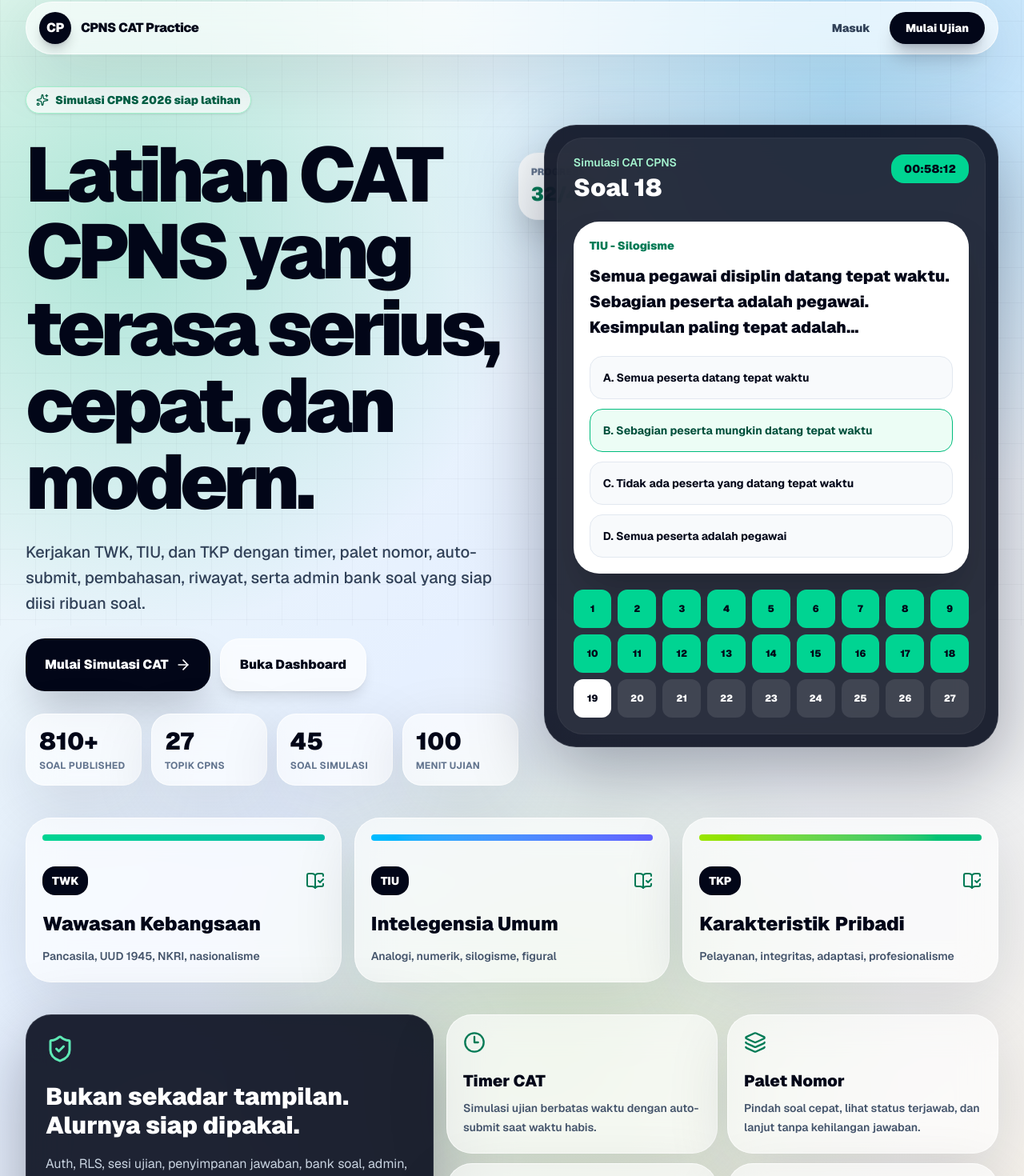
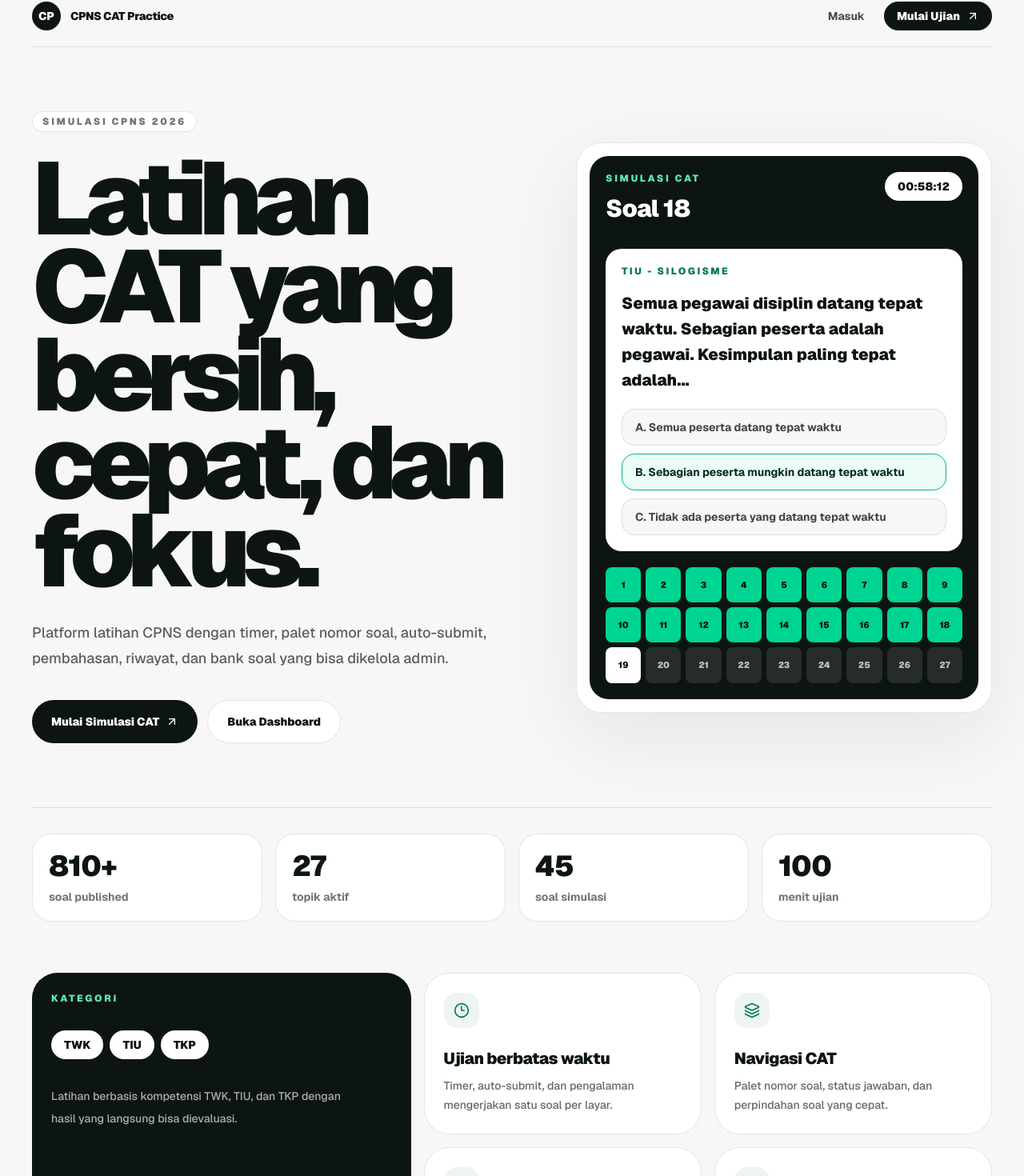
Before and after one commit to titaniajasmine11-source/latihancpns, a Next.js app: page / in a window 1280 px wide. Shown: the part 18-1488 px from the top of the page at 80% size. Built offline with nearby package versions, Linux system fonts and the light colour scheme.

Commit message:
Refine landing with clean premium UI

```diff
--- a/src/app/page.tsx
+++ b/src/app/page.tsx
@@ -1,142 +1,205 @@
 import Link from "next/link";
-import { ArrowRight, BookOpenCheck, Bot, Clock3, Layers3, ShieldCheck, Sparkles, Trophy } from "lucide-react";
-import { MotionArticle, MotionDiv, MotionHeader, MotionSection, MotionSpan } from "@/components/motion-primitives";
+import { ArrowUpRight, Check, Clock3, Database, Layers3, ShieldCheck } from "lucide-react";
+import { MotionArticle, MotionDiv, MotionSection } from "@/components/motion-primitives";
 
-const categories = [
-  { code: "TWK", name: "Wawasan Kebangsaan", tone: "from-emerald-400 to-teal-500", detail: "Pancasila, UUD 1945, NKRI, nasionalisme" },
-  { code: "TIU", name: "Intelegensia Umum", tone: "from-sky-400 to-indigo-500", detail: "Analogi, numerik, silogisme, figural" },
-  { code: "TKP", name: "Karakteristik Pribadi", tone: "from-lime-400 to-emerald-500", detail: "Pelayanan, integritas, adaptasi, profesionalisme" },
+const metrics = [
+  ["810+", "soal published"],
+  ["27", "topik aktif"],
+  ["45", "soal simulasi"],
+  ["100", "menit ujian"],
 ];
 
-const features = [
-  { icon: Clock3, title: "Timer CAT", text: "Simulasi ujian berbatas waktu dengan auto-submit saat waktu habis." },
-  { icon: Layers3, title: "Palet Nomor", text: "Pindah soal cepat, lihat status terjawab, dan lanjut tanpa kehilangan jawaban." },
-  { icon: Trophy, title: "Status Lulus", text: "Hasil menampilkan skor TWK, TIU, TKP dan ambang kelulusan simulasi." },
-  { icon: Bot, title: "Bank Soal AI", text: "Admin dapat generate, import massal, review, dan publish soal latihan." },
+const pillars = [
+  {
+    icon: Clock3,
+    title: "Ujian berbatas waktu",
+    text: "Timer, auto-submit, dan pengalaman mengerjakan satu soal per layar.",
+  },
+  {
+    icon: Layers3,
+    title: "Navigasi CAT",
+    text: "Palet nomor soal, status jawaban, dan perpindahan soal yang cepat.",
+  },
+  {
+    icon: Database,
+    title: "Bank soal terkelola",
+    text: "Admin dapat import, generate, review, publish, dan mengatur passing grade.",
+  },
+  {
+    icon: ShieldCheck,
+    title: "Data aman",
+    text: "Auth Supabase, RLS, dan pemisahan akses user/admin sudah aktif.",
+  },
 ];
 
-const stats = [
-  ["810+", "Soal published"],
-  ["27", "Topik CPNS"],
-  ["45", "Soal simulasi"],
-  ["100", "Menit ujian"],
-];
+const categories = ["TWK", "TIU", "TKP"];
 
 export default function Home() {
   return (
-    <main className="min-h-screen overflow-hidden aurora-bg text-slate-950">
-      <div className="pointer-events-none fixed inset-0 opacity-70 [background-image:linear-gradient(rgba(15,23,42,0.04)_1px,transparent_1px),linear-gradient(90deg,rgba(15,23,42,0.04)_1px,transparent_1px)] [background-size:44px_44px]" />
-      <MotionSection className="relative mx-auto flex w-full max-w-7xl flex-col gap-10 px-4 py-5 sm:px-6 lg:px-8" initial={{ opacity: 0 }} animate={{ opacity: 1 }} transition={{ duration: 0.5 }}>
-        <MotionHeader className="glass-panel sticky top-4 z-20 flex items-center justify-between rounded-full px-4 py-3" initial={{ y: -20, opacity: 0 }} animate={{ y: 0, opacity: 1 }} transition={{ duration: 0.55 }}>
-          <Link href="/" className="flex items-center gap-3 font-black tracking-tight">
-            <span className="grid size-10 place-items-center rounded-full bg-slate-950 text-white shadow-lg shadow-slate-950/20">CP</span>
-            <span>CPNS CAT Practice</span>
+    <main className="min-h-screen bg-[#f7f8f5] text-[#0d1512]">
+      <MotionSection
+        className="mx-auto flex min-h-screen w-full max-w-7xl flex-col px-5 py-5 sm:px-8 lg:px-10"
+        initial={{ opacity: 0 }}
+        animate={{ opacity: 1 }}
+        transition={{ duration: 0.45 }}
+      >
+        <nav className="flex items-center justify-between border-b border-black/10 pb-5">
+          <Link href="/" className="flex items-center gap-3">
+            <span className="grid size-9 place-items-center rounded-full bg-[#0d1512] text-sm font-black text-white">CP</span>
+            <span className="text-sm font-black tracking-tight">CPNS CAT Practice</span>
           </Link>
-          <div className="hidden items-center gap-2 md:flex">
-            <Link href="/login" className="rounded-full px-4 py-2 text-sm font-black text-slate-700 hover:bg-white/60">Masuk</Link>
-            <Link href="/ujian" className="rounded-full bg-slate-950 px-5 py-2.5 text-sm font-black text-white shadow-xl shadow-slate-950/20">Mulai Ujian</Link>
+          <div className="flex items-center gap-2">
+            <Link href="/login" className="hidden rounded-full px-4 py-2 text-sm font-bold text-black/70 transition hover:bg-black/5 sm:inline-flex">
+              Masuk
+            </Link>
+            <Link href="/ujian" className="inline-flex items-center gap-2 rounded-full bg-[#0d1512] px-4 py-2 text-sm font-black text-white transition hover:bg-black">
+              Mulai Ujian <ArrowUpRight className="size-4" />
+            </Link>
           </div>
-        </MotionHeader>
+        </nav>
 
-        <section className="grid min-h-[calc(100vh-110px)] gap-8 lg:grid-cols-[1.04fr_0.96fr] lg:items-center">
-          <div className="space-y-7">
-            <MotionDiv className="inline-flex items-center gap-2 rounded-full border border-emerald-200 bg-white/70 px-3 py-1.5 text-sm font-black text-emerald-800 shadow-sm backdrop-blur" initial={{ y: 18, opacity: 0 }} animate={{ y: 0, opacity: 1 }} transition={{ delay: 0.1 }}>
-              <Sparkles className="size-4" /> Simulasi CPNS 2026 siap latihan
+        <section className="grid flex-1 gap-12 py-12 lg:grid-cols-[1fr_520px] lg:items-center lg:py-20">
+          <div>
+            <MotionDiv
+              className="mb-7 inline-flex rounded-full border border-black/10 bg-white px-3 py-1 text-xs font-black uppercase tracking-[0.22em] text-black/55"
+              initial={{ y: 14, opacity: 0 }}
+              animate={{ y: 0, opacity: 1 }}
+              transition={{ delay: 0.08 }}
+            >
+              Simulasi CPNS 2026
             </MotionDiv>
-            <MotionDiv initial={{ y: 24, opacity: 0 }} animate={{ y: 0, opacity: 1 }} transition={{ delay: 0.18, duration: 0.7 }}>
-              <h1 className="max-w-4xl text-5xl font-black tracking-[-0.06em] text-slate-950 sm:text-7xl lg:text-8xl">
-                Latihan CAT CPNS yang terasa serius, cepat, dan modern.
+
+            <MotionDiv initial={{ y: 20, opacity: 0 }} animate={{ y: 0, opacity: 1 }} transition={{ delay: 0.16 }}>
+              <h1 className="max-w-5xl text-[clamp(3.5rem,10vw,8.5rem)] font-black leading-[0.86] tracking-[-0.08em]">
+                Latihan CAT yang bersih, cepat, dan fokus.
               </h1>
-              <p className="mt-6 max-w-2xl text-lg font-medium leading-8 text-slate-700 sm:text-xl">
-                Kerjakan TWK, TIU, dan TKP dengan timer, palet nomor, auto-submit, pembahasan, riwayat, serta admin bank soal yang siap diisi ribuan soal.
+              <p className="mt-8 max-w-2xl text-lg font-medium leading-8 text-black/62">
+                Platform latihan CPNS dengan timer, palet nomor soal, auto-submit, pembahasan, riwayat, dan bank soal yang bisa dikelola admin.
               </p>
             </MotionDiv>
-            <MotionDiv className="flex flex-col gap-3 sm:flex-row" initial={{ y: 24, opacity: 0 }} animate={{ y: 0, opacity: 1 }} transition={{ delay: 0.28 }}>
-              <Link href="/ujian" className="group inline-flex items-center justify-center gap-2 rounded-3xl bg-slate-950 px-6 py-5 font-black text-white shadow-2xl shadow-slate-950/25 transition hover:-translate-y-1 hover:bg-slate-800">
-                Mulai Simulasi CAT <ArrowRight className="size-5 transition group-hover:translate-x-1" />
+
+            <MotionDiv className="mt-9 flex flex-col gap-3 sm:flex-row" initial={{ y: 20, opacity: 0 }} animate={{ y: 0, opacity: 1 }} transition={{ delay: 0.24 }}>
+              <Link href="/ujian" className="inline-flex items-center justify-center gap-2 rounded-full bg-[#0d1512] px-6 py-4 text-sm font-black text-white transition hover:-translate-y-0.5 hover:bg-black">
+                Mulai Simulasi CAT <ArrowUpRight className="size-4" />
               </Link>
-              <Link href="/dashboard" className="inline-flex items-center justify-center rounded-3xl border border-white/70 bg-white/70 px-6 py-5 font-black text-slate-950 shadow-lg backdrop-blur transition hover:-translate-y-1 hover:bg-white">
+              <Link href="/dashboard" className="inline-flex items-center justify-center rounded-full border border-black/10 bg-white px-6 py-4 text-sm font-black text-[#0d1512] transition hover:-translate-y-0.5 hover:border-black/20">
                 Buka Dashboard
               </Link>
             </MotionDiv>
-            <MotionDiv className="grid grid-cols-2 gap-3 sm:grid-cols-4" initial={{ y: 30, opacity: 0 }} animate={{ y: 0, opacity: 1 }} transition={{ delay: 0.38 }}>
-              {stats.map(([value, label]) => (
-                <div className="glass-panel rounded-3xl p-4" key={label}>
-                  <p className="text-3xl font-black">{value}</p>
-                  <p className="mt-1 text-xs font-bold uppercase tracking-wide text-slate-500">{label}</p>
-                </div>
-              ))}
-            </MotionDiv>
           </div>
 
-          <MotionDiv className="relative" initial={{ x: 40, opacity: 0, scale: 0.96 }} animate={{ x: 0, opacity: 1, scale: 1 }} transition={{ delay: 0.22, duration: 0.7 }}>
-            <MotionDiv className="absolute -left-8 top-10 hidden rounded-3xl bg-white/80 p-4 shadow-2xl backdrop-blur lg:block" animate={{ y: [0, -12, 0] }} transition={{ duration: 5, repeat: Infinity }}>
-              <p className="text-xs font-black uppercase text-slate-500">Progress</p>
-              <p className="mt-1 text-2xl font-black text-emerald-700">32/45</p>
-            </MotionDiv>
-            <div className="dark-glass rounded-[2.5rem] p-4 text-white">
-              <div className="rounded-[2rem] bg-white/[0.06] p-5 ring-1 ring-white/10">
-                <div className="flex items-start justify-between gap-4">
+          <MotionDiv
+            className="rounded-[2rem] border border-black/10 bg-white p-4 shadow-[0_30px_100px_rgba(15,23,42,0.08)]"
+            initial={{ y: 28, opacity: 0 }}
+            animate={{ y: 0, opacity: 1 }}
+            transition={{ delay: 0.22, duration: 0.65 }}
+          >
+            <div className="rounded-[1.5rem] bg-[#0d1512] p-5 text-white">
+              <div className="flex items-start justify-between gap-5">
                 <div>
-                    <p className="text-sm font-semibold text-emerald-200">Simulasi CAT CPNS</p>
-                    <h2 className="mt-1 text-3xl font-black">Soal 18</h2>
+                  <p className="text-xs font-black uppercase tracking-[0.22em] text-emerald-300">Simulasi CAT</p>
+                  <h2 className="mt-3 text-3xl font-black tracking-tight">Soal 18</h2>
                 </div>
-                  <div className="rounded-2xl bg-emerald-400 px-4 py-2 text-sm font-black text-slate-950">00:58:12</div>
+                <div className="rounded-full bg-white px-4 py-2 text-sm font-black text-[#0d1512]">00:58:12</div>
               </div>
-                <div className="mt-6 rounded-[2rem] bg-white p-5 text-slate-950 shadow-2xl">
-                  <p className="text-sm font-black text-emerald-700">TIU - Silogisme</p>
-                  <p className="mt-3 text-xl font-black leading-8">Semua pegawai disiplin datang tepat waktu. Sebagian peserta adalah pegawai. Kesimpulan paling tepat adalah...</p>
-                  <div className="mt-5 space-y-3">
-                    {["Semua peserta datang tepat waktu", "Sebagian peserta mungkin datang tepat waktu", "Tidak ada peserta yang datang tepat waktu", "Semua peserta adalah pegawai"].map((option, index) => (
-                      <MotionDiv whileHover={{ scale: 1.015 }} className={`rounded-2xl border p-4 text-sm font-bold ${index === 1 ? "border-emerald-500 bg-emerald-50 text-emerald-900" : "border-slate-200 bg-slate-50"}`} key={option}>
+
+              <div className="mt-8 rounded-[1.25rem] bg-white p-5 text-[#0d1512]">
+                <p className="text-xs font-black uppercase tracking-[0.2em] text-emerald-700">TIU - Silogisme</p>
+                <p className="mt-4 text-xl font-black leading-8">
+                  Semua pegawai disiplin datang tepat waktu. Sebagian peserta adalah pegawai. Kesimpulan paling tepat adalah...
+                </p>
+                <div className="mt-5 space-y-2.5">
+                  {[
+                    "Semua peserta datang tepat waktu",
+                    "Sebagian peserta mungkin datang tepat waktu",
+                    "Tidak ada peserta yang datang tepat waktu",
+                  ].map((option, index) => (
+                    <div className={`rounded-2xl border px-4 py-3 text-sm font-bold ${index === 1 ? "border-emerald-500 bg-emerald-50 text-emerald-950" : "border-black/10 bg-[#f7f8f5] text-black/72"}`} key={option}>
                       {String.fromCharCode(65 + index)}. {option}
-                      </MotionDiv>
+                    </div>
                   ))}
                 </div>
               </div>
-                <div className="mt-5 grid grid-cols-9 gap-2">
+
+              <div className="mt-5 grid grid-cols-9 gap-1.5">
                 {Array.from({ length: 27 }).map((_, index) => (
-                    <MotionSpan whileHover={{ scale: 1.1 }} className={`grid aspect-square place-items-center rounded-xl text-xs font-black ${index < 18 ? "bg-emerald-400 text-slate-950" : index === 18 ? "bg-white text-slate-950" : "bg-white/10 text-white"}`} key={index}>
+                  <span className={`grid aspect-square place-items-center rounded-lg text-[11px] font-black ${index < 18 ? "bg-emerald-400 text-[#0d1512]" : index === 18 ? "bg-white text-[#0d1512]" : "bg-white/10 text-white/70"}`} key={index}>
                     {index + 1}
-                    </MotionSpan>
+                  </span>
                 ))}
-                </div>
               </div>
             </div>
           </MotionDiv>
         </section>
 
-        <MotionSection className="grid gap-4 md:grid-cols-3" initial="hidden" whileInView="show" viewport={{ once: true, margin: "-80px" }} variants={{ hidden: {}, show: { transition: { staggerChildren: 0.12 } } }}>
-          {categories.map((category) => (
-            <MotionArticle variants={{ hidden: { y: 24, opacity: 0 }, show: { y: 0, opacity: 1 } }} whileHover={{ y: -8 }} className="glass-panel overflow-hidden rounded-[2rem] p-5" key={category.code}>
-              <div className={`mb-8 h-2 rounded-full bg-gradient-to-r ${category.tone}`} />
-              <div className="flex items-center justify-between">
-                <span className="rounded-2xl bg-slate-950 px-3 py-2 text-sm font-black text-white">{category.code}</span>
-                <BookOpenCheck className="size-6 text-emerald-700" />
-              </div>
-              <h3 className="mt-5 text-2xl font-black">{category.name}</h3>
-              <p className="mt-3 text-sm font-semibold leading-6 text-slate-600">{category.detail}</p>
+        <section className="grid gap-4 border-t border-black/10 py-8 sm:grid-cols-4">
+          {metrics.map(([value, label], index) => (
+            <MotionArticle
+              className="rounded-3xl border border-black/10 bg-white p-5"
+              initial={{ y: 18, opacity: 0 }}
+              whileInView={{ y: 0, opacity: 1 }}
+              viewport={{ once: true }}
+              transition={{ delay: index * 0.06 }}
+              key={label}
+            >
+              <p className="text-4xl font-black tracking-tight">{value}</p>
+              <p className="mt-2 text-sm font-bold text-black/55">{label}</p>
             </MotionArticle>
           ))}
-        </MotionSection>
+        </section>
 
-        <section className="grid gap-4 pb-12 lg:grid-cols-[0.85fr_1.15fr]">
-          <MotionDiv className="dark-glass rounded-[2rem] p-6 text-white" initial={{ opacity: 0, y: 30 }} whileInView={{ opacity: 1, y: 0 }} viewport={{ once: true }}>
-            <ShieldCheck className="mb-6 size-9 text-emerald-300" />
-            <h2 className="text-3xl font-black">Bukan sekadar tampilan. Alurnya siap dipakai.</h2>
-            <p className="mt-4 leading-7 text-slate-300">Auth, RLS, sesi ujian, penyimpanan jawaban, bank soal, admin, import massal, dan konfigurasi passing grade sudah berada dalam satu sistem.</p>
-          </MotionDiv>
-          <div className="grid gap-3 sm:grid-cols-2">
-            {features.map((feature, index) => {
-              const Icon = feature.icon;
+        <section className="grid gap-4 py-8 lg:grid-cols-[0.8fr_1.2fr]">
+          <div className="rounded-[2rem] bg-[#0d1512] p-6 text-white">
+            <p className="text-xs font-black uppercase tracking-[0.22em] text-emerald-300">Kategori</p>
+            <div className="mt-8 flex flex-wrap gap-2">
+              {categories.map((category) => (
+                <span className="rounded-full bg-white px-4 py-2 text-sm font-black text-[#0d1512]" key={category}>{category}</span>
+              ))}
+            </div>
+            <p className="mt-8 max-w-sm text-sm font-medium leading-7 text-white/65">
+              Latihan berbasis kompetensi TWK, TIU, dan TKP dengan hasil yang langsung bisa dievaluasi.
+            </p>
+          </div>
+
+          <div className="grid gap-4 sm:grid-cols-2">
+            {pillars.map((pillar, index) => {
+              const Icon = pillar.icon;
               return (
-                <MotionArticle className="glass-panel rounded-[2rem] p-5" initial={{ opacity: 0, y: 20 }} whileInView={{ opacity: 1, y: 0 }} transition={{ delay: index * 0.08 }} viewport={{ once: true }} key={feature.title}>
-                  <Icon className="mb-5 size-7 text-emerald-700" />
-                  <h3 className="text-xl font-black">{feature.title}</h3>
-                  <p className="mt-2 text-sm font-semibold leading-6 text-slate-600">{feature.text}</p>
+                <MotionArticle
+                  className="rounded-[2rem] border border-black/10 bg-white p-6"
+                  initial={{ y: 18, opacity: 0 }}
+                  whileInView={{ y: 0, opacity: 1 }}
+                  viewport={{ once: true }}
+                  transition={{ delay: index * 0.06 }}
+                  key={pillar.title}
+                >
+                  <div className="mb-6 grid size-11 place-items-center rounded-2xl bg-[#eef4f1] text-emerald-700">
+                    <Icon className="size-5" />
+                  </div>
+                  <h3 className="text-xl font-black tracking-tight">{pillar.title}</h3>
+                  <p className="mt-2 text-sm font-medium leading-6 text-black/60">{pillar.text}</p>
                 </MotionArticle>
               );
             })}
+          </div>
+        </section>
+
+        <section className="pb-12 pt-4">
+          <div className="rounded-[2rem] border border-black/10 bg-white p-6 sm:p-8">
+            <div className="grid gap-6 lg:grid-cols-[1fr_auto] lg:items-center">
+              <div>
+                <p className="text-xs font-black uppercase tracking-[0.22em] text-black/45">Siap digunakan</p>
+                <h2 className="mt-3 text-3xl font-black tracking-tight sm:text-5xl">Masuk, mulai ujian, lihat hasil.</h2>
+                <div className="mt-5 grid gap-2 text-sm font-bold text-black/62 sm:grid-cols-3">
+                  {['Jawaban tersimpan otomatis', 'Auto-submit saat waktu habis', 'Pembahasan tampil setelah submit'].map((item) => (
+                    <span className="inline-flex items-center gap-2" key={item}><Check className="size-4 text-emerald-700" /> {item}</span>
+                  ))}
+                </div>
+              </div>
+              <Link href="/ujian" className="inline-flex items-center justify-center gap-2 rounded-full bg-[#0d1512] px-6 py-4 text-sm font-black text-white transition hover:bg-black">
+                Mulai sekarang <ArrowUpRight className="size-4" />
+              </Link>
+            </div>
           </div>
         </section>
       </MotionSection>
```
Lines whose indentation alone changed are shown as unchanged.
